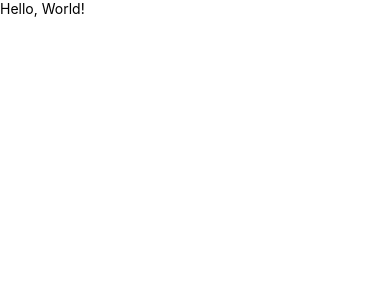
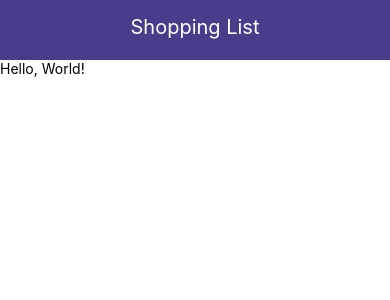
Before and after one commit to andikabahari/react-native-shopping-list, a React Native app: screen / in a window 390 px wide. Shown: the top 300 px of the page. Built offline with nearby package versions, Linux system fonts and the light colour scheme.

Commit message:
Add Header

```diff
--- a/App.tsx
+++ b/App.tsx
@@ -1,9 +1,11 @@
 import React from 'react';
 import {Text, View} from 'react-native';
+import {Header} from './src/components/Header';
 
 const App: React.FC = () => {
   return (
     <View>
+      <Header title="Shopping List" />
       <Text>Hello, World!</Text>
     </View>
   );
--- /dev/null
+++ b/src/components/Header.tsx
@@ -0,0 +1,27 @@
+import React from 'react';
+import {StyleSheet, Text, View} from 'react-native';
+
+interface HeaderProps {
+  title: string;
+}
+
+export const Header: React.FC<HeaderProps> = ({title}) => {
+  return (
+    <View style={styles.header}>
+      <Text style={styles.text}>{title}</Text>
+    </View>
+  );
+};
+
+const styles = StyleSheet.create({
+  header: {
+    height: 60,
+    padding: 15,
+    backgroundColor: 'darkslateblue',
+  },
+  text: {
+    color: '#fff',
+    fontSize: 20,
+    textAlign: 'center',
+  },
+});
```
